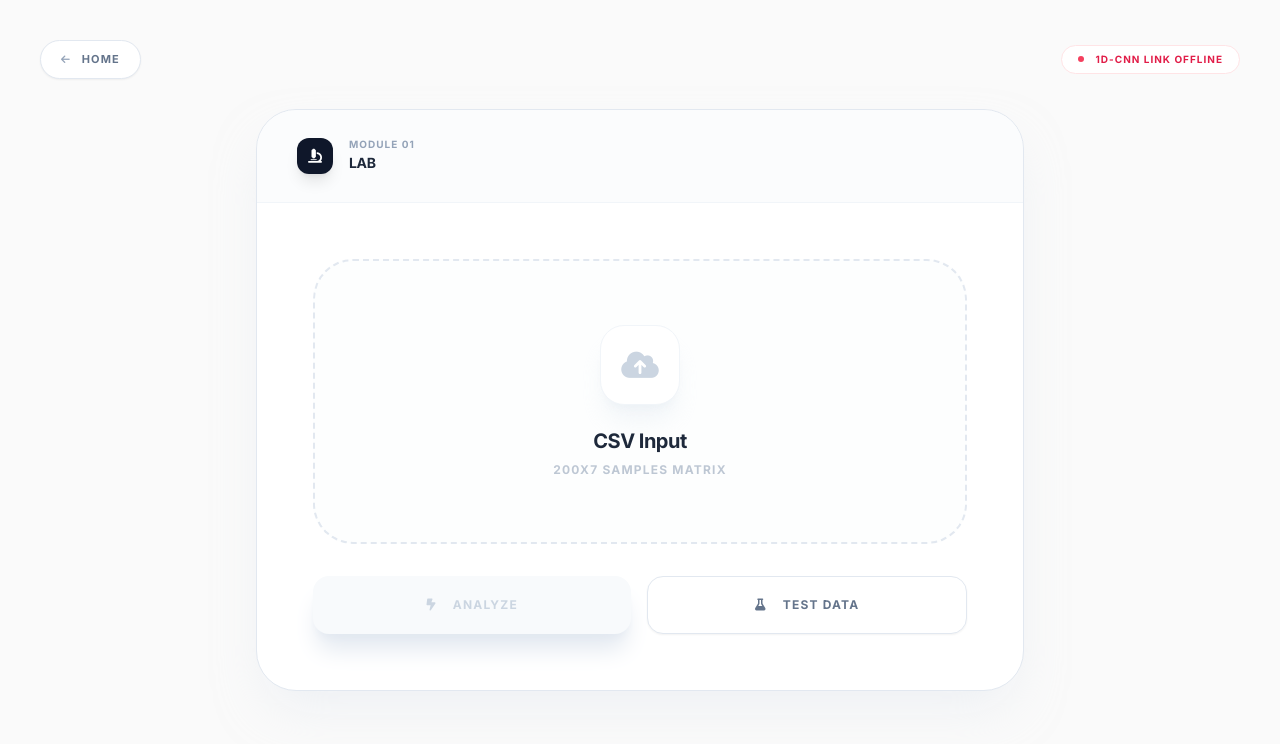
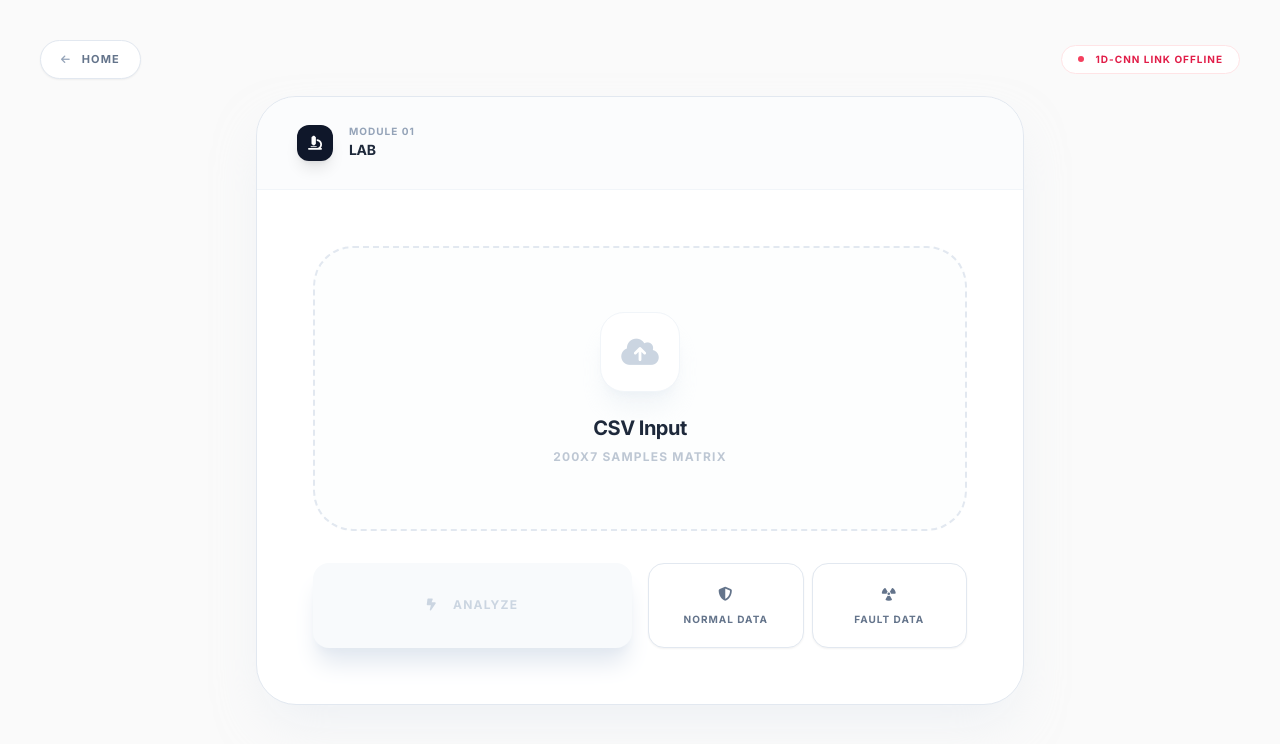
Before and after one commit to kalamangna/1D-CNN-nuxt, a Nuxt app: page /analysis in a window 1280 px wide. Shown: the top 744 px of the page. Built offline with nearby package versions, Linux system fonts and the light colour scheme; no server answers.

Commit message:
docs: rename how-it-works to pipeline and update links

```diff
--- a/app/components/AnalyzeCard.vue
+++ b/app/components/AnalyzeCard.vue
@@ -41,14 +41,23 @@
           <i class="fa-solid fa-bolt-lightning"></i>
           Analyze
         </button>
-        <button
-          v-if="!hasData"
-          @click="$emit('loadTest')"
-          class="w-full bg-white border border-slate-200 hover:border-indigo-400 text-slate-500 hover:text-indigo-600 font-bold py-5 rounded-2xl transition-all shadow-sm active:scale-[0.95] text-xs uppercase tracking-widest flex items-center justify-center gap-4 group"
-        >
-          <i class="fa-solid fa-flask group-hover:animate-bounce"></i>
-          Test Data
-        </button>
+
+        <div v-if="!hasData" class="w-full flex gap-2">
+          <button
+            @click="$emit('loadTest', 'normal')"
+            class="flex-1 bg-white border border-slate-200 hover:border-emerald-400 text-slate-500 hover:text-emerald-600 font-bold py-5 rounded-2xl transition-all shadow-sm active:scale-[0.95] text-[10px] uppercase tracking-widest flex flex-col items-center justify-center gap-2 group"
+          >
+            <i class="fa-solid fa-shield-halved text-sm group-hover:scale-110 transition-transform"></i>
+            Normal Data
+          </button>
+          <button
+            @click="$emit('loadTest', 'fault')"
+            class="flex-1 bg-white border border-slate-200 hover:border-rose-400 text-slate-500 hover:text-rose-600 font-bold py-5 rounded-2xl transition-all shadow-sm active:scale-[0.95] text-[10px] uppercase tracking-widest flex flex-col items-center justify-center gap-2 group"
+          >
+            <i class="fa-solid fa-radiation text-sm group-hover:scale-110 transition-transform"></i>
+            Fault Data
+          </button>
+        </div>
       </div>
     </div>
   </div>
--- a/app/pages/analysis.vue
+++ b/app/pages/analysis.vue
@@ -96,8 +96,8 @@ const handleFileUpload = (e) => {
   })
 }
 
-const loadSampleData = () => {
-  const isFaultScenario = Math.random() > 0.5
+const loadSampleData = (testType) => {
+  const isFaultScenario = testType === 'fault'
 
   const samples = []
   const dt = 0.0001
@@ -119,39 +119,43 @@ const loadSampleData = () => {
     const isFault = isFaultScenario && i >= faultStart
 
     const vPeak = 1.0
-    const iPeak = 0.164
+    const iPeak = 0.16
+    const phaseShift = 2.84 // Corresponds to Va ~ -0.96 at t=0
 
     // Base Sinusoidal Signals
     let v = [
-      vPeak * Math.sin(2 * Math.PI * freq * t),
-      vPeak * Math.sin(2 * Math.PI * freq * t - (2 * Math.PI / 3)),
-      vPeak * Math.sin(2 * Math.PI * freq * t - (4 * Math.PI / 3))
+      vPeak * Math.cos(2 * Math.PI * freq * t + phaseShift),
+      vPeak * Math.cos(2 * Math.PI * freq * t - (2 * Math.PI / 3) + phaseShift),
+      vPeak * Math.cos(2 * Math.PI * freq * t - (4 * Math.PI / 3) + phaseShift)
     ]
 
     let curr = [
-      iPeak * Math.sin(2 * Math.PI * freq * t),
-      iPeak * Math.sin(2 * Math.PI * freq * t - (2 * Math.PI / 3)),
-      iPeak * Math.sin(2 * Math.PI * freq * t - (4 * Math.PI / 3))
+      iPeak * Math.cos(2 * Math.PI * freq * t + phaseShift),
+      iPeak * Math.cos(2 * Math.PI * freq * t - (2 * Math.PI / 3) + phaseShift),
+      iPeak * Math.cos(2 * Math.PI * freq * t - (4 * Math.PI / 3) + phaseShift)
     ]
 
     if (isFault) {
-      // Impact of location: Closer (lower %) usually means higher current spike
+      // Impact of location: Closer (lower %) means higher current spike
       const severityFactor = 1.0 - (randomLocationPct / 100)
 
-      // DEEPER SAGS & HIGHER SPIKES for better detection
-      // Voltage sag: 0.05 (near) to 0.4 (far)
-      const vSag = 0.05 + (randomLocationPct / 250)
-      // Current spike: 8.0x (far) to 20.0x (near)
-      const iBoost = 8.0 + (severityFactor * 12.0)
+      // REALISTIC FAULT CHARACTERISTICS (Matching Training Data)
+      // Voltage sag: 0.1 (near) to 0.7 (far)
+      const vSag = 0.1 + (randomLocationPct / 200)
+      // Current spike: 4.0x (far) to 15.0x (near) -> Peak ~0.64 to ~2.4 p.u.
+      const iBoost = 4.0 + (severityFactor * 11.0)
 
       const applyFault = (idx) => {
         v[idx] = v[idx] * vSag
         curr[idx] = curr[idx] * iBoost
       }
 
-      if (selectedType === 'A-G') applyFault(0)
-      else if (selectedType === 'B-G') applyFault(1)
-      else if (selectedType === 'C-G') applyFault(2)
+      // Apply noise/distortion to fault
+      const faultNoise = () => (Math.random() - 0.5) * 0.05
+
+      if (selectedType === 'A-G') { applyFault(0); v[0] += faultNoise(); }
+      else if (selectedType === 'B-G') { applyFault(1); v[1] += faultNoise(); }
+      else if (selectedType === 'C-G') { applyFault(2); v[2] += faultNoise(); }
       else if (selectedType === 'A-B' || selectedType === 'AB-G') { applyFault(0); applyFault(1); }
       else if (selectedType === 'B-C' || selectedType === 'BC-G') { applyFault(1); applyFault(2); }
       else if (selectedType === 'C-A' || selectedType === 'CA-G') { applyFault(2); applyFault(0); }
@@ -173,17 +177,17 @@ const handleAnalysis = async () => {
   loading.value = true; error.value = null
 
   // Logic to find the best 200-sample window for the API
-  // Align with backend thresholds: vAbsMin < 0.8 or iAbsMax > 1.2
   let windowStart = 0
   const faultIdx = fileData.value.findIndex(r => {
-    const vAbsMin = Math.min(Math.abs(r[1]), Math.abs(r[2]), Math.abs(r[3]))
+    const vAbsMax = Math.max(Math.abs(r[1]), Math.abs(r[2]), Math.abs(r[3]))
     const iAbsMax = Math.max(Math.abs(r[4]), Math.abs(r[5]), Math.abs(r[6]))
-    return vAbsMin < 0.7 || iAbsMax > 1.3 // Slightly stricter for windowing
+    // Aligned with backend: Voltage peak sag < 0.85 or Current spike > 0.3
+    return vAbsMax < 0.85 || iAbsMax > 0.3
   })
 
   if (faultIdx !== -1) {
-    // Capture 30% pre-fault and 70% post-fault for rich context
-    windowStart = Math.max(0, faultIdx - 60)
+    // 50 samples of pre-fault context (5ms) for better visualization
+    windowStart = Math.max(0, faultIdx - 50)
   }
 
   // Ensure we don't exceed array bounds
--- a/app/pages/documentation.vue
+++ b/app/pages/documentation.vue
@@ -20,15 +20,15 @@
              <ul class="space-y-6">
                 <li class="flex gap-4">
                    <span class="w-6 h-6 rounded-lg bg-indigo-50 flex items-center justify-center text-[10px] font-black text-indigo-600 shrink-0">1</span>
-                   <p class="text-sm text-slate-600 leading-relaxed font-medium">Prepare your input signal in <strong>CSV format</strong> with exactly 7 columns including Time.</p>
+                   <p class="text-sm text-slate-600 leading-relaxed font-medium">Prepare your input signal in <strong>CSV format</strong> with 7 specific columns: Time, Va, Vb, Vc, Ia, Ib, and Ic (p.u. format preferred).</p>
                 </li>
                 <li class="flex gap-4">
                    <span class="w-6 h-6 rounded-lg bg-indigo-50 flex items-center justify-center text-[10px] font-black text-indigo-600 shrink-0">2</span>
-                   <p class="text-sm text-slate-600 leading-relaxed font-medium">Go to <strong>Lab</strong> section and upload your file or use <strong>Test Data</strong> for simulation.</p>
+                   <p class="text-sm text-slate-600 leading-relaxed font-medium">Go to <strong>Lab</strong> section to upload your file. You can also use <strong>Normal Data</strong> or <strong>Fault Data</strong> buttons to generate calibrated synthetic signals for testing.</p>
                 </li>
                 <li class="flex gap-4">
                    <span class="w-6 h-6 rounded-lg bg-indigo-50 flex items-center justify-center text-[10px] font-black text-indigo-600 shrink-0">3</span>
-                   <p class="text-sm text-slate-600 leading-relaxed font-medium">Review the <strong>Verdict</strong> and <strong>Location</strong> predictions displayed on the dashboard.</p>
+                   <p class="text-sm text-slate-600 leading-relaxed font-medium">Analyze the results. The system will provide a <strong>Verdict</strong>, <strong>Classification Type</strong>, <strong>Precise Location (KM)</strong>, and <strong>Fault Inception Time (MS)</strong>.</p>
                 </li>
              </ul>
           </section>
--- a/app/pages/index.vue
+++ b/app/pages/index.vue
@@ -6,7 +6,7 @@
           <i class="fa-solid fa-file-invoice text-[11px] text-rose-500"></i>
           <span class="text-[11px] font-black uppercase tracking-[0.2em]">Documentation</span>
        </NuxtLink>
-      <NuxtLink to="/how-it-works" class="group flex items-center gap-3 px-6 py-3 bg-white border border-slate-200 rounded-full shadow-xl hover:scale-105 transition-all active:scale-95 text-slate-600 hover:text-indigo-600">
+      <NuxtLink to="/pipeline" class="group flex items-center gap-3 px-6 py-3 bg-white border border-slate-200 rounded-full shadow-xl hover:scale-105 transition-all active:scale-95 text-slate-600 hover:text-indigo-600">
           <i class="fa-solid fa-microchip text-[11px] text-indigo-500"></i>
           <span class="text-[11px] font-black uppercase tracking-[0.2em]">Pipeline</span>
        </NuxtLink>
--- a/app/pages/how-it-works.vue
+++ b/app/pages/pipeline.vue
@@ -150,9 +150,9 @@ const steps = [
     layer: "Multi-Task Heads",
     title: "Simultaneous Inference Logic",
     description:
-      "The model branches into three parallel task heads. Detection (Sigmoid) identifies the presence of a fault, Type (Softmax) classifies the phase involvement, and Location (Rescaled Sigmoid) predicts the physical distance in kilometers.",
+      "The model branches into three parallel task heads. Detection (Sigmoid) identifies the status using a 0.5 probability threshold, Type (Softmax) classifies the specific phase scenario, and Location (Rescaled Sigmoid) predicts the physical distance within the 5.0 km range.",
     icon: "fa-solid fa-brain",
-    code: "Detection: Binary Crossentropy\nType: Categorical Crossentropy\nLocation: Mean Squared Error (MSE)",
+    code: "Detection: V < 0.85 p.u. or I > 0.3 p.u.\nType: 11-Class Softmax\nLocation: 0.0 - 5.0 KM Regression",
   },
   {
     layer: "Resolution",
```
Also changed, not shown: 2 other files (tests, documents, lock files or other folders).
